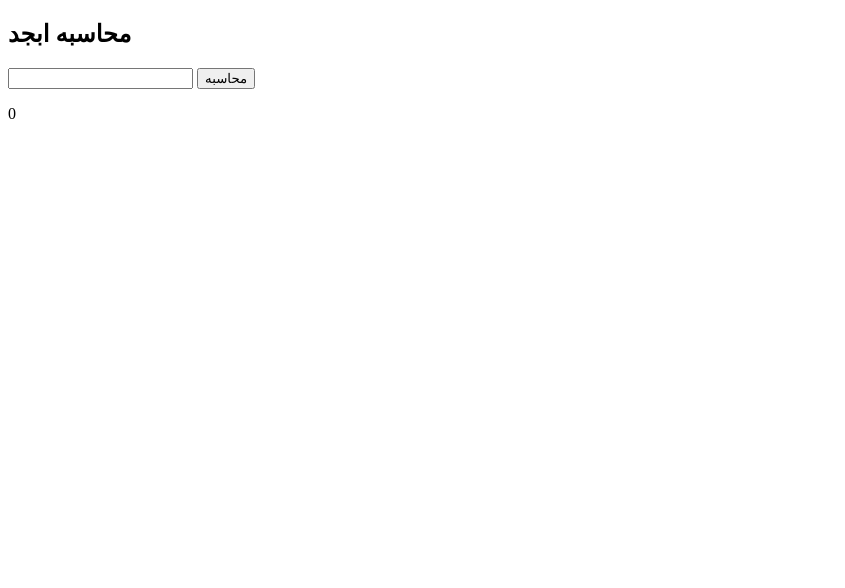
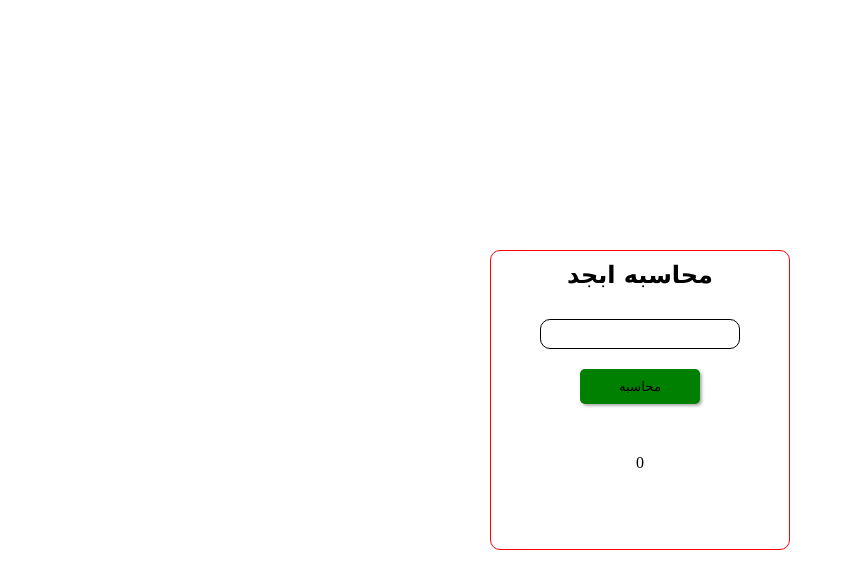
Before and after one commit to matinsaravanifr/test, a plain HTML site: page index.html in a window 1280 px wide. Shown: the whole page, without its empty margins (0-845 px from the left). Drawn offline with Linux system fonts and the light colour scheme.

Commit message:
Update style.css

```diff
--- a/style.css
+++ b/style.css
@@ -1,18 +1,54 @@
-.div{
-    width: 100px;
-    height: 100px;
-    background-color: red;
-    position: relative;
-    animation-name: matin;
-    animation-duration: 4s;
-    animation-iteration-count: infinite;
+*{
+    padding: 0;
+    margin: 0;
+    box-sizing: border-box;
 }
-@keyframes matin{
-
-        0%   {background-color:red; left:0px; top:0px;}
-        25%  {background-color:yellow; left:200px; top:40px;}
-        50%  {background-color:blue; left:200px; top:200px;}
-        75%  {background-color:green; left:0px; top:200px;}
-        100% {background-color:red; left:0px; top:0px;}
+body{
+    width: 100vw;
+    height: 100vh;
+    display: flex;
+    align-items: center;
+    justify-content: center;
+    background: linear-gradient(45deg,);
+}
+.cont{
+    display: flex;
+    flex-direction: column;
+    width: 300px;
+    height: 300px;
+    border: 1px solid red;
+    border-radius:10px;
 
 }
+.val{
+    text-align: center;
+    width: 200px;
+    height: 30px;
+    margin: 0 auto ;
+    margin-top:30px ;
+    border-radius: 10px ;
+    border: 1px solid;
+}
+h2{
+    text-align: center;
+    margin-top: 10px;
+    font-family: Verdana, Geneva, Tahoma, sans-serif;
+}
+button{
+    width: 120px;
+    height: 35px;
+    border: none;
+    background-color: green;
+    box-shadow: 2px 2px 3px rgb(177, 176, 176);
+    border-radius: 5px;
+    margin: 0 auto;
+    margin-top: 20px;
+
+}
+button:active{
+    box-shadow: 1px 1px 1px rgb(211, 210, 210);
+}
+p{
+    margin-top: 50px;
+    text-align: center;
+}
```
